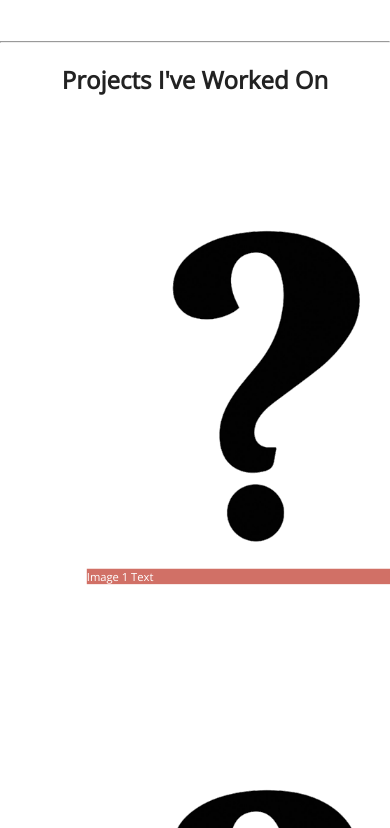
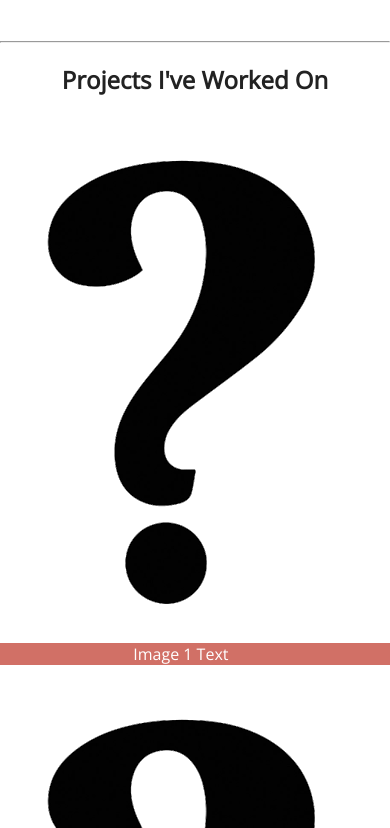
Before and after one commit to cmurphy227/Portfolio, a plain HTML site: page index.html in a window 390 px wide. Shown: the part 2756-3584 px from the top of the page. Drawn offline with nearby package versions, Linux system fonts and the light colour scheme.

Commit message:
Added jquery, fixed up css further

```diff
--- a/index.html
+++ b/index.html
@@ -105,5 +105,6 @@
         </p></div>
 </section>
 </body>
+<script src="http://ajax.googleapis.com/ajax/libs/jquery/1.7.1/jquery.min.js" type="text/javascript"></script>
 <script src="navscroll.js"></script>
 </html>
--- a/responsive.css
+++ b/responsive.css
@@ -23,13 +23,14 @@
     }
 
     .content_img {
-      transform: scale(0.7);
+      transform: scale(1); /* 0.7 */
       position: relative;
       padding: 10px;
       width: 50%;
       height: 50%;
       display: inline-table;
       overflow: hidden;
+      text-align: center;
     }
 
     .imgtext {
@@ -112,8 +113,13 @@
 
 
 
-  /* Mobile
+  /* Mobile */
   @media (max-width: 767px){
+    .content_img {
+        left: -16%;
+      }
+
+    /*
     html, body {
       overflow-x: hidden;
     }
@@ -205,4 +211,4 @@
     .nav-item {
       margin: 2.5rem 0;
     }
-  } */
+*/}
```
Also changed, not shown: navscroll.js (line endings or trailing spaces), package-lock.json (added), 1 other file.
